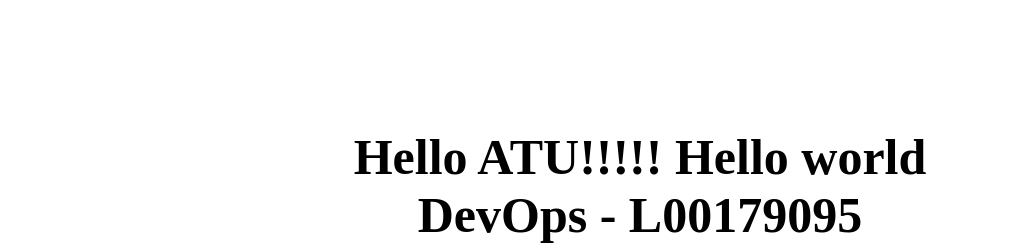
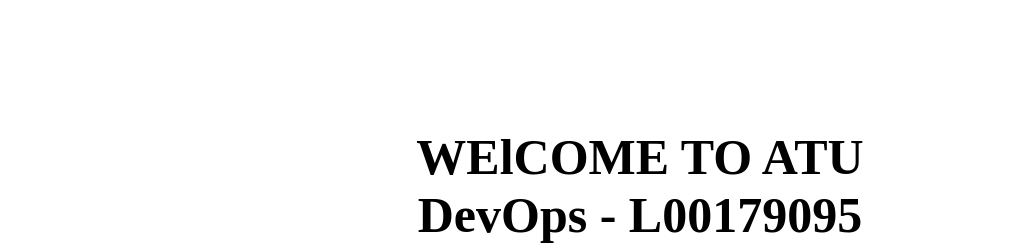
Before and after one commit to bishtshyam095/portfolio, a React (Vite) app: page / in a window 1280 px wide. Shown: the top 245 px of the page, without its empty margins (0-1023 px from the left). Built offline with nearby package versions, Linux system fonts and the light colour scheme.

Commit message:
CI/CD Assignment

```diff
--- a/src/Components/Home/Home.jsx
+++ b/src/Components/Home/Home.jsx
@@ -13,7 +13,7 @@ function Home() {
   return (
     <section id="home">
       <div className="home__page">
-      <h1 className="my-name">Hello ATU!!!!! Hello world</h1>
+      <h1 className="my-name">WElCOME TO ATU</h1>
       <h1 className="my-name">DevOps - L00179095</h1>
         <h1 className="my-name">Shyamsingh Bisht</h1>
         <motion.div
```
